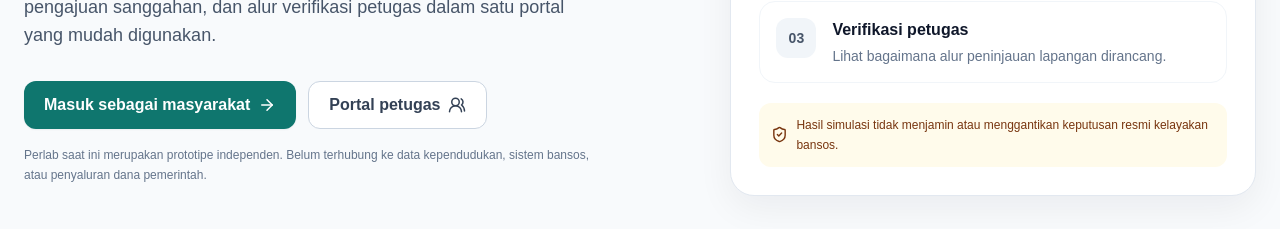
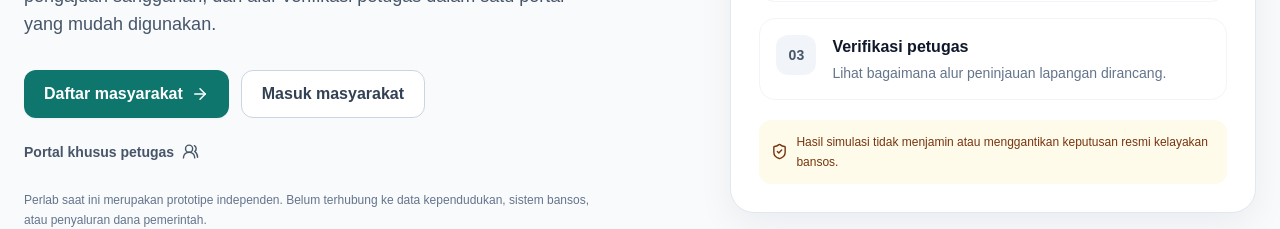
Before and after one commit to altavista21/perlab, a Next.js app: page / in a window 1280 px wide. Shown: the part 458-687 px from the top of the page. Built offline with nearby package versions, Linux system fonts and the light colour scheme; no server answers.

Commit message:
Separate citizen registration and staff portal links

```diff
--- a/app/page.tsx
+++ b/app/page.tsx
@@ -15,7 +15,7 @@ export default function HomePage() {
       <div><div className="mb-5 inline-flex items-center gap-2 rounded-full border border-perlab-100 bg-white px-3 py-2 text-xs font-semibold text-perlab-800"><ShieldCheck size={15}/> Portal simulasi perlindungan sosial</div>
         <h1 className="max-w-2xl text-4xl font-bold leading-tight tracking-tight text-slate-950 sm:text-5xl lg:text-6xl">Bantuan yang tepat, proses yang <span className="text-perlab-700">lebih transparan.</span></h1>
         <p className="mt-5 max-w-xl text-base leading-7 text-slate-600 sm:text-lg">Perlab membantu menyimulasikan evaluasi kriteria bantuan sosial, pengajuan sanggahan, dan alur verifikasi petugas dalam satu portal yang mudah digunakan.</p>
-        <div className="mt-8 flex flex-col gap-3 sm:flex-row"><Link href="/user/login" className="inline-flex min-h-12 items-center justify-center gap-2 rounded-xl bg-perlab-700 px-5 font-semibold text-white shadow-sm transition hover:bg-perlab-800">Masuk sebagai masyarakat <ArrowRight size={18}/></Link><Link href="/agent/login" className="inline-flex min-h-12 items-center justify-center gap-2 rounded-xl border border-slate-300 bg-white px-5 font-semibold text-slate-700 transition hover:bg-slate-100">Portal petugas <UsersRound size={18}/></Link></div>
+        <div className="mt-8 flex flex-col gap-3 sm:flex-row"><Link href="/user/register" className="inline-flex min-h-12 items-center justify-center gap-2 rounded-xl bg-perlab-700 px-5 font-semibold text-white shadow-sm transition hover:bg-perlab-800">Daftar masyarakat <ArrowRight size={18}/></Link><Link href="/user/login" className="inline-flex min-h-12 items-center justify-center gap-2 rounded-xl border border-slate-300 bg-white px-5 font-semibold text-slate-700 transition hover:bg-slate-100">Masuk masyarakat</Link></div><Link href="/agent/login" className="mt-3 inline-flex min-h-11 items-center gap-2 text-sm font-semibold text-slate-600 hover:text-perlab-700">Portal khusus petugas <UsersRound size={17}/></Link>
         <p className="mt-4 max-w-xl text-xs leading-5 text-slate-500">Perlab saat ini merupakan prototipe independen. Belum terhubung ke data kependudukan, sistem bansos, atau penyaluran dana pemerintah.</p>
       </div>
       <div className="rounded-3xl border border-slate-200 bg-white p-5 shadow-soft sm:p-7">
```
